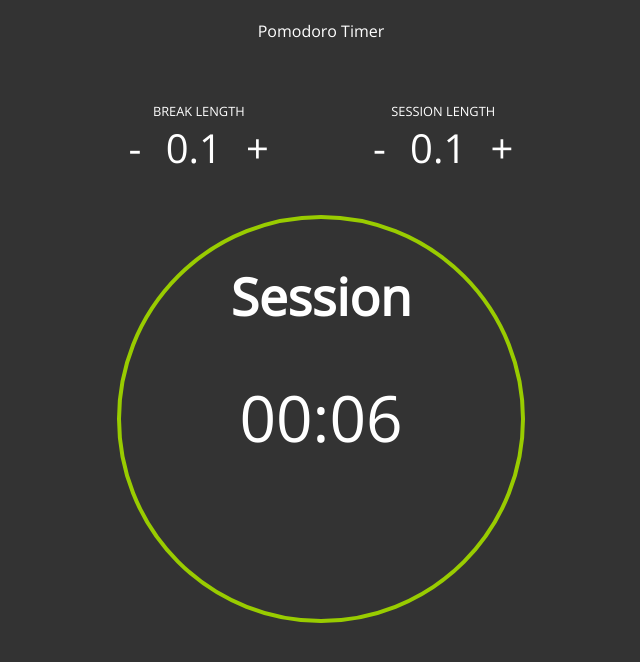
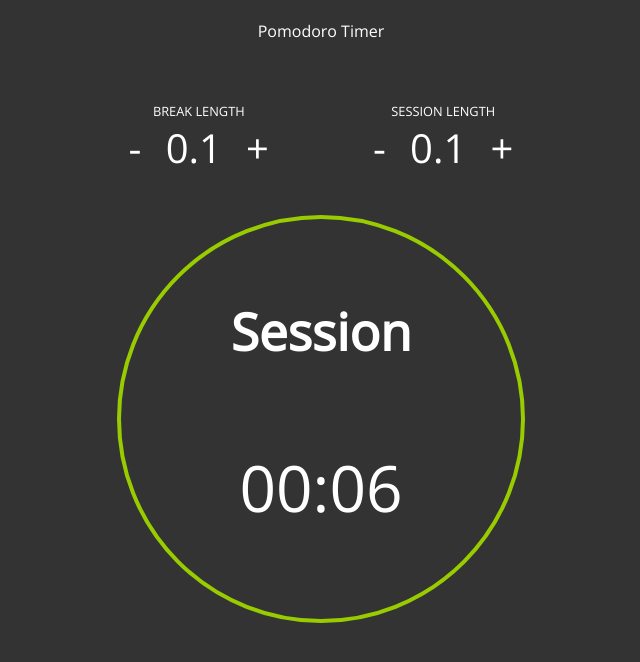
Before and after one commit to charleszardo/pomodoro, a plain HTML site: page index.html in a window 1280 px wide. Shown: the whole page, without its empty margins (319-959 px from the left). Drawn offline with nearby package versions, Linux system fonts and the light colour scheme.

Commit message:
fix typo

```diff
--- a/css/main.css
+++ b/css/main.css
@@ -43,6 +43,6 @@ header {
 }
 
 .session-break {
-	line-height: 15g0px;
+	line-height: 140px;
 	font-size: .8em;
 }
```
